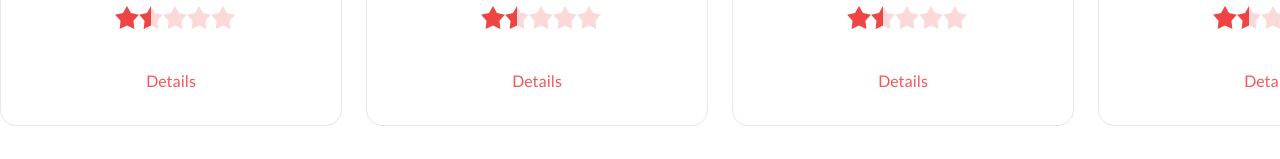
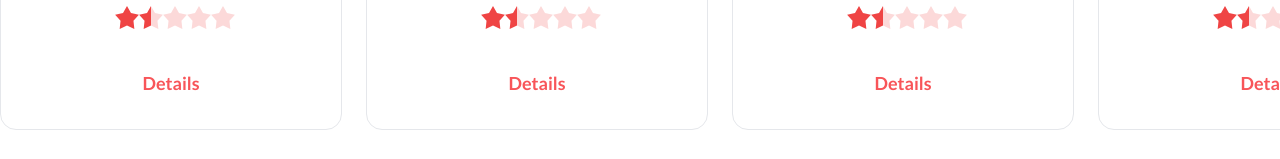
Before and after one commit to mahfuj113/B8A2-fruit-burst, a plain HTML site: page index.html in a window 1280 px wide. Shown: the part 1421-1580 px from the top of the page. Drawn offline with nearby package versions, Linux system fonts and the light colour scheme.

Commit message:
just font size and weight

```diff
--- a/index.html
+++ b/index.html
@@ -69,7 +69,7 @@
                             <li><a>All Fruits</a></li>
                         </ul>
                     </div>
-                    <div class=" hidden lg:flex lg:items-center lg:pr-5 lg:mr-8 rounded-full bg-white">
+                    <div class="hidden lg:flex lg:items-center lg:pr-5 lg:mr-8 rounded-full bg-white">
                         <input type="text" placeholder="Search here" class="input rounded-full" /><i
                             class="fa-solid fa-magnifying-glass"></i>
                     </div>
@@ -248,7 +248,7 @@
                             </div>
                             <div class="card-actions">
                                 <!-- modal 1 -->
-                                <button class="mt-8 text-[#F85559]" onclick="my_modal_1.showModal()">Details</button>
+                                <button class="mt-8 text-[#F85559] text-lg font-bold" onclick="my_modal_1.showModal()">Details</button>
                                 <dialog id="my_modal_1" class="modal">
                                     <form method="dialog"
                                         class="modal-box grid grid-cols-1 justify-center items-center">
@@ -319,7 +319,7 @@
                             </div>
                             <div class="card-actions">
                                 <!-- modal 2 -->
-                                <button class="mt-8 text-[#F85559]" onclick="my_modal_2.showModal()">Details</button>
+                                <button class="mt-8 text-[#F85559] text-lg font-bold" onclick="my_modal_2.showModal()">Details</button>
                                 <dialog id="my_modal_2" class="modal">
                                     <form method="dialog"
                                         class="modal-box grid grid-cols-1 justify-center items-center">
@@ -390,7 +390,7 @@
                             </div>
                             <div class="card-actions">
                                 <!-- modal 3 -->
-                                <button class="mt-8 text-[#F85559]" onclick="my_modal_3.showModal()">Details</button>
+                                <button class="mt-8 text-[#F85559] text-lg font-bold" onclick="my_modal_3.showModal()">Details</button>
                                 <dialog id="my_modal_3" class="modal">
                                     <form method="dialog"
                                         class="modal-box grid grid-cols-1 justify-center items-center">
@@ -462,7 +462,7 @@
                             </div>
                             <div class="card-actions">
                                 <!-- modal 4 -->
-                                <button class="mt-8 text-[#F85559]" onclick="my_modal_4.showModal()">Details</button>
+                                <button class="mt-8 text-[#F85559] text-lg font-bold" onclick="my_modal_4.showModal()">Details</button>
                                 <dialog id="my_modal_4" class="modal">
                                     <form method="dialog"
                                         class="modal-box grid grid-cols-1 justify-center items-center">
```
